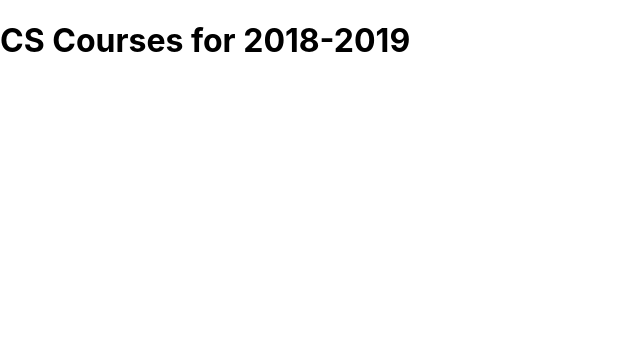
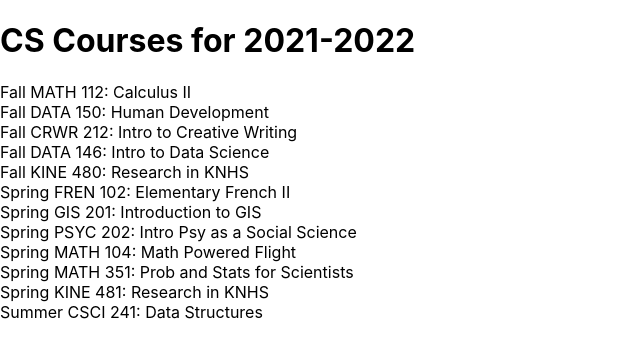
Before and after one commit to Greatness-2003/App, a React (Create React App) app: page / in a window 1280 px wide. Shown: the top 358 px of the page, without its empty margins (0-640 px from the left). Built offline with nearby package versions, Linux system fonts and the light colour scheme.

Commit message:
4th commit

```diff
--- a/src/App.js
+++ b/src/App.js
@@ -1,12 +1,101 @@
 import React from "react";
 
 const schedule = {
-  title: "CS Courses for 2018-2019"
+  title: "CS Courses for 2021-2022",
+  "courses": {
+    "FMATH112": {
+      "id": "FMATH112",
+      "meets": "TuTh 14:00-15:20",
+      "title": "Calculus II"
+    },
+    "FDATA150": {
+      "id": "FDATA150",
+      "meets": "TuTh 9:30-10:50",
+      "title": "Human Development"
+    },
+    "FCRWR212": {
+      "id": "FCRWR212",
+      "meets": "W 17:00-19:50",
+      "title": "Intro to Creative Writing"
+    },
+    "FDATA146": {
+      "id": "FDATA146",
+      "meets": "TuTh 17:00-18:20",
+      "title": "Intro to Data Science"
+    },
+    "FKINE480": {
+      "id": "FKINE480",
+      "meets": "No meeting time",
+      "title": "Research in KNHS"
+    },
+    "SFREN102": {
+      "id": "SFREN102",
+      "meets": "MTuWThF 9:00-9:50",
+      "title": "Elementary French II"
+    },
+    "SGIS201": {
+      "id": "SGIS201",
+      "meets": "MW 14:00-15:20",
+      "title": "Introduction to GIS"
+    },
+    "SPSYC202": {
+      "id": "SPSYC202",
+      "meets": "MW 15:30-16:50",
+      "title": "Intro Psy as a Social Science"
+    },
+    "SMATH104": {
+      "id": "SMATH104",
+      "meets": "MWF 8:00-8:50",
+      "title": "Math Powered Flight"
+    },
+    "SMATH351": {
+      "id": "SMATH351",
+      "meets": "TuTh 17:00-18:20",
+      "title": "Prob and Stats for Scientists"
+    },
+    "SKINE481": {
+      "id": "SKINE481",
+      "meets": "No meeting time",
+      "title": "Research in KNHS"
+    },
+    "XCSCI241": {
+      "id": "XCSCI241",
+      "meets": "MTuWTh 10:10-12:00",
+      "title": "Data Structures"
+    },
+  }
 };
+const Banner = ({ title }) => (
+  <h1>{ title }</h1>
+);
+
+const CourseList = ({ courses }) => (
+  <div>
+    { Object.values(courses).map(course => <Course course={ course }/>) }
+  </div>
+)
+const terms = { F: 'Fall', X: 'Summer', S: 'Spring' };
+const getCourseTerm = course => (
+  terms[course.id.charAt(0)]
+);
+
+const getCourseNumber = course => (
+  course.id.slice(-3)
+);
+
+const getCourseName = course => (
+  course.id.slice(1, -3)
+)
+const Course = ({ course }) => (
+  <div>
+    { getCourseTerm(course) } { getCourseName(course) } { getCourseNumber(course) }: {course.title}
+  </div>
+);
 
 const App = () => (
   <div>
-    <h1>{ schedule.title }</h1>
+    <Banner title={ schedule.title }/>
+    <CourseList courses={ schedule.courses }/>
   </div>
 );
 
```
